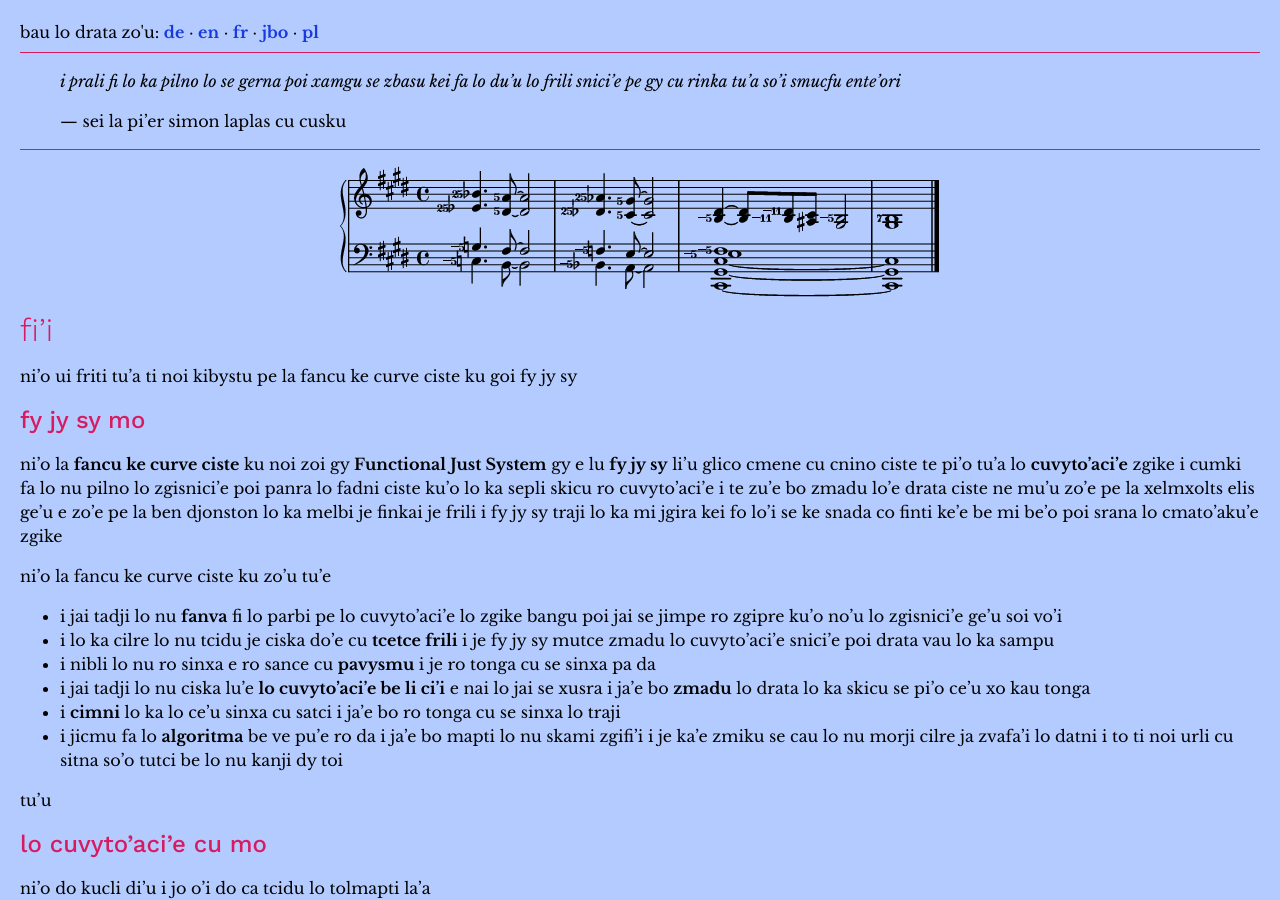
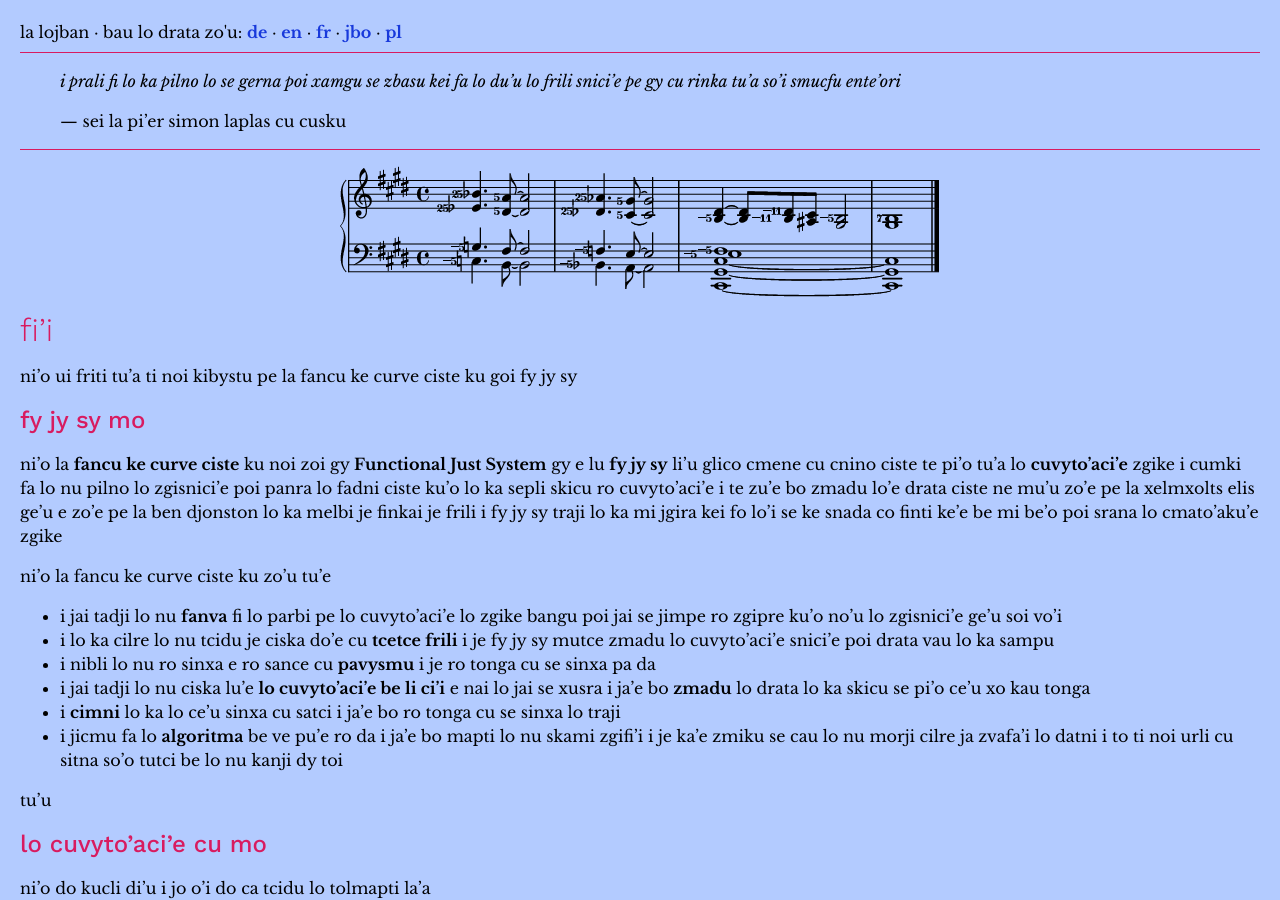
Before and after one commit to misotanni/misotanni.github.io, a Jekyll site: the page built from fjs/jbo/index.md, in a window 1280 px wide and 900 px high. Built offline with Jekyll 4.4.1, drawn with Linux system fonts in a browser that asks for light colours; our own code applies the rules of GitHub Pages for plain Markdown files.

Commit message:
added language names to config.yml

```diff
--- a/_config.yml
+++ b/_config.yml
@@ -3,35 +3,35 @@ defaults:
     scope:
       path: "fjs/en"
     values:
-      otherlang: "In other languages:"
+      otherlang: "English · In other languages:"
       anyquestions: "If you have any questions, you are encouraged to contact the author at"
       return: "Return to the main page"
   -
     scope:
       path: "fjs/pl"
     values:
-      otherlang: "W innym języku:"
+      otherlang: "Polski · W innym języku:"
       anyquestions: "Jeżeli masz jakieś pytania, nie krępuj się zapytać autora:"
       return: "Powróć do strony głównej"
   -
     scope:
       path: "fjs/jbo"
     values:
-      otherlang: "bau lo drata zo'u:"
+      otherlang: "la lojban · bau lo drata zo'u:"
       anyquestions: "fau lo nu do djica lo nu retsku su'o da zo'u ko benji e'e sai lo xatra do'e"
       return: "xruzva lo ralju"
   -
     scope:
       path: "fjs/fr"
     values:
-      otherlang: "En d'autres langues:"
+      otherlang: "Français · En d'autres langues:"
       anyquestions: "Si vous avez des questions, n'hésitez pas à demander à l'auteur:"
       return: "Retournez à la page d'accueil"
   -
     scope:
       path: "fjs/de"
     values:
-      otherlang: "In anderen Sprachen:"
+      otherlang: "Deutsch · In anderen Sprachen:"
       anyquestions: "Bei irgendwelchen Fragen kannst du dich jederzeit an den Autor wenden:"
       return: "Zurück zur Hauptseite"
   -
```
